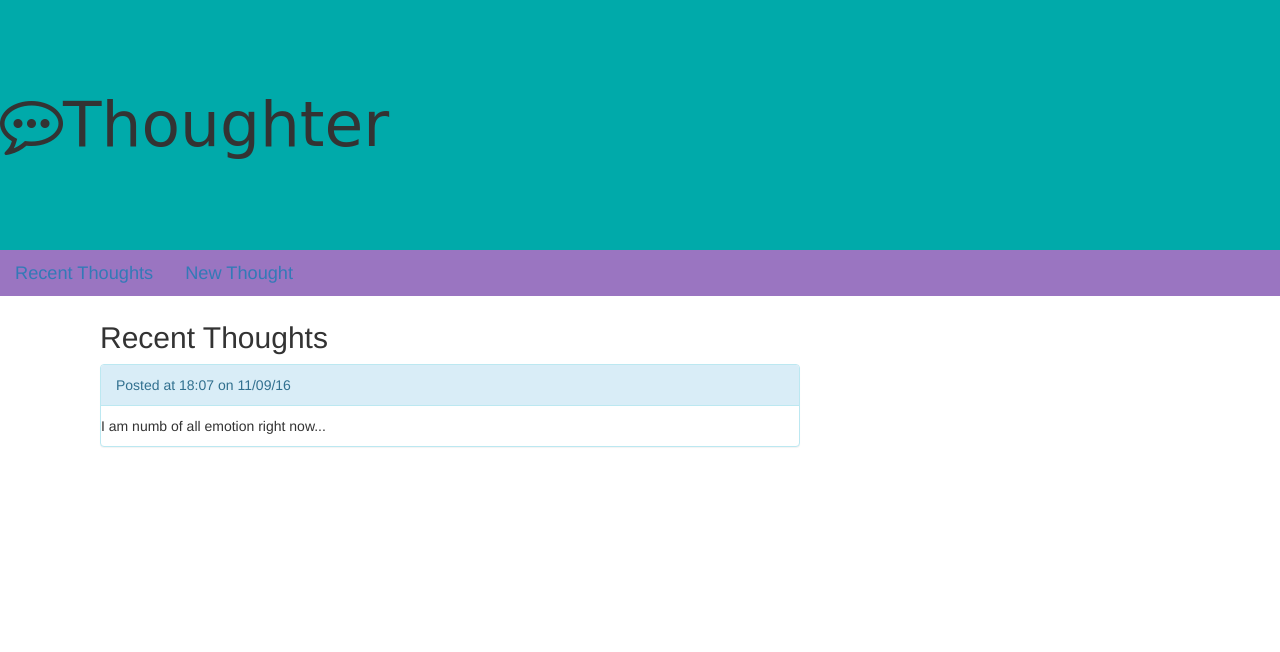
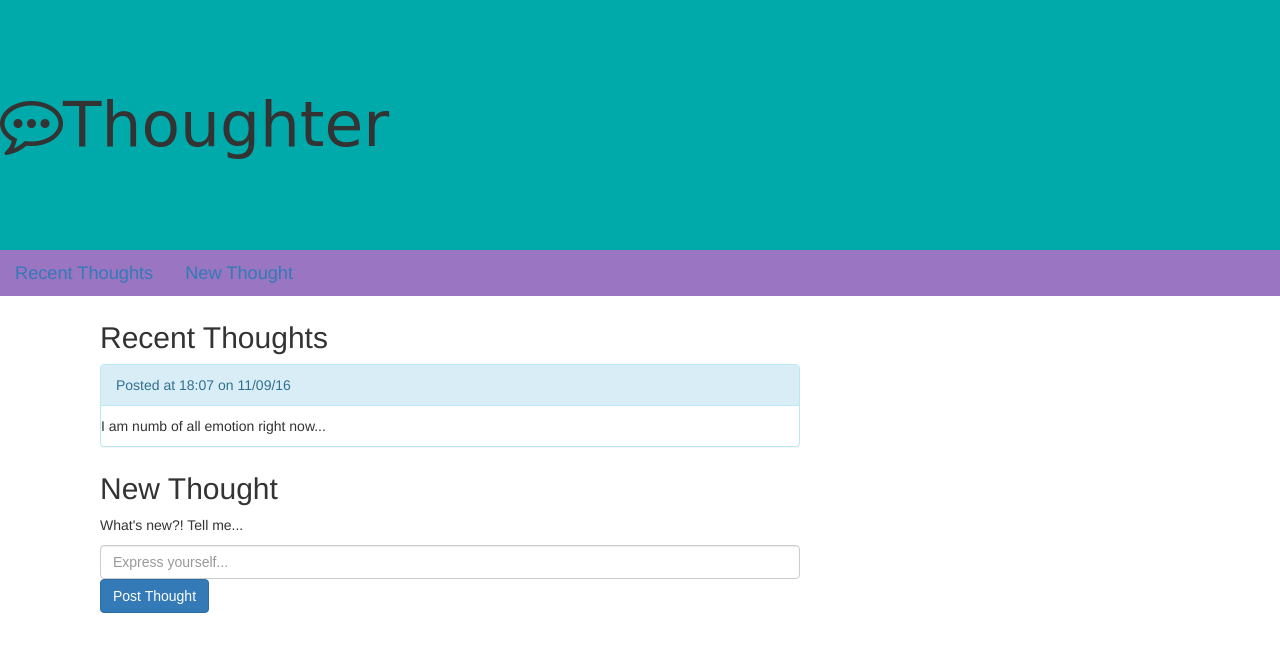
Before and after one commit to stephystuff/thoughter-app, a website: page src/index.html in a window 1280 px wide. Drawn offline with nearby package versions, Linux system fonts and the light colour scheme; files that its build step writes are made by us from their sources; a web font is replaced by a local one.

Commit message:
Added section for new thoughts. Created form and button to post new thought.

```diff
--- a/src/index.html
+++ b/src/index.html
@@ -18,8 +18,8 @@
 
     <nav>
       <ul class='nav nav-pills'>
-        <li><a href="#">Recent Thoughts</a></li>
-        <li><a href="#">New Thought</a></li>
+        <li><a href='#recent-thought'>Recent Thoughts</a></li>
+        <li><a href='#new-thought'>New Thought</a></li>
       </ul>
     </nav>
 
@@ -34,6 +34,19 @@
 
     </main>
 
+    <main>
+
+      <h2>New Thought</h2>
+
+      <section>
+        <p> What's new?! Tell me...</p>
+
+        <form>
+          <input type='text' class='form-control' placeholder='Express yourself...'>
+          <input type='submit' value='Post Thought' class='btn btn-primary btn-large'>
+        </form>
+      </section>
+
 
     <script src='js/jquery.js'></script>
     <script src='https://maxcdn.bootstrapcdn.com/bootstrap/3.3.7/js/bootstrap.min.js'></script>
```
